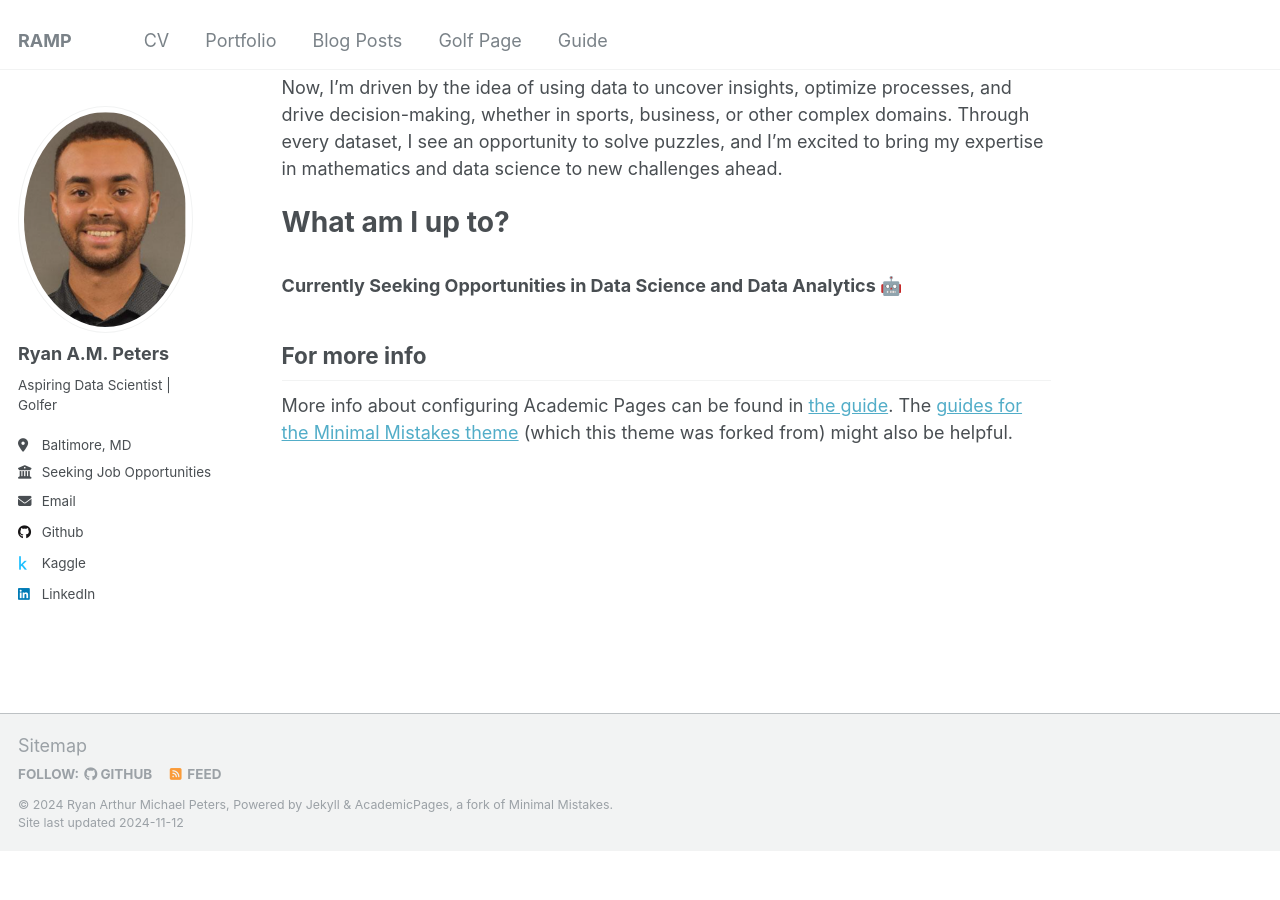
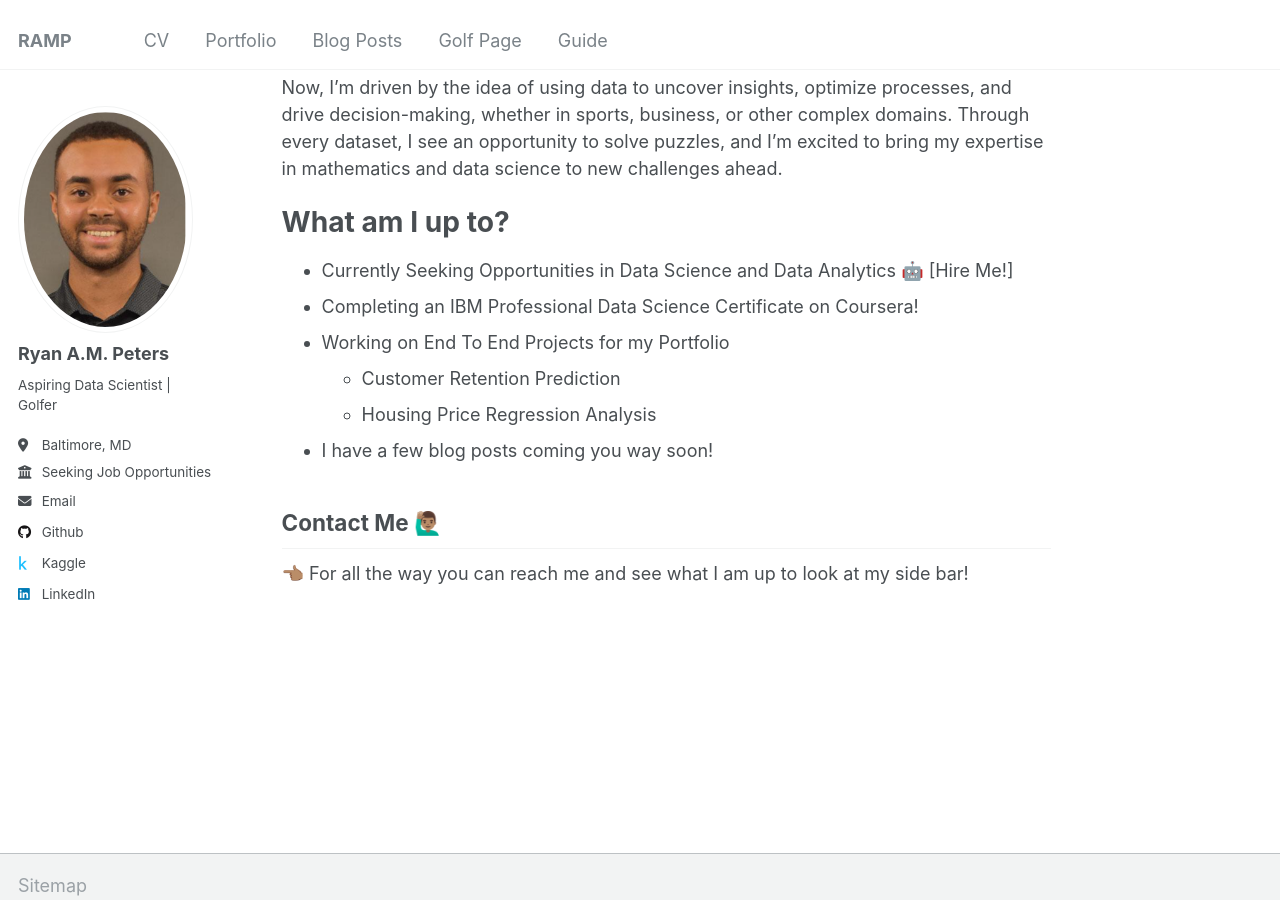
Before and after one commit to Rybus07/Rybus07.github.io, a Jekyll site: the page built from _pages/about.md, in a window 1280 px wide and 900 px high, scrolled down 570 px. Built offline with Jekyll 4.4.1, drawn with Linux system fonts in a browser that asks for light colours; before the commit the page ends 1421 px from its top, so only the background shows below that.

Commit message:
Update about.md

```diff
--- a/_pages/about.md
+++ b/_pages/about.md
@@ -20,10 +20,15 @@ Now, I’m driven by the idea of using data to uncover insights, optimize proces
 
 What am I up to?
 ======
-### Currently Seeking Opportunities in Data Science and Data Analytics 🤖
+* Currently Seeking Opportunities in Data Science and Data Analytics 🤖 [Hire Me!]
+* Completing an IBM Professional Data Science Certificate on Coursera!
+* Working on End To End Projects for my Portfolio
+  * Customer Retention Prediction
+  * Housing Price Regression Analysis
+* I have a few blog posts coming you way soon!
 
 
 
-For more info
+Contact Me 🙋🏽‍♂️
 ------
-More info about configuring Academic Pages can be found in [the guide](https://academicpages.github.io/markdown/). The [guides for the Minimal Mistakes theme](https://mmistakes.github.io/minimal-mistakes/docs/configuration/) (which this theme was forked from) might also be helpful.
+👈🏽 For all the way you can reach me and see what I am up to look at my side bar!
```
